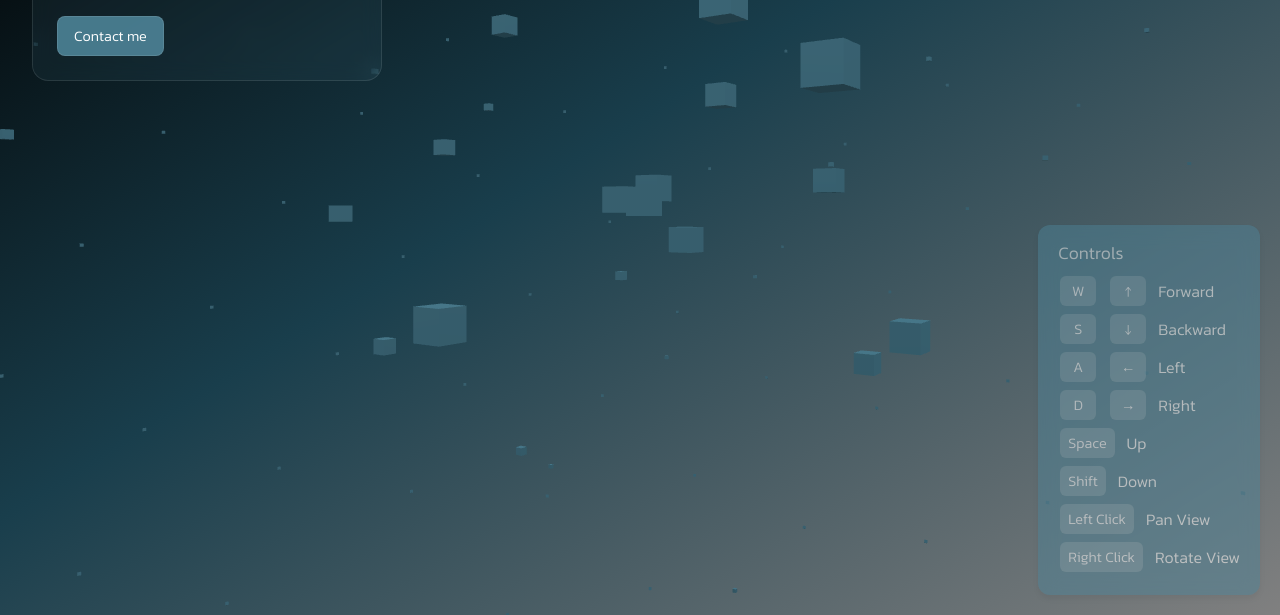
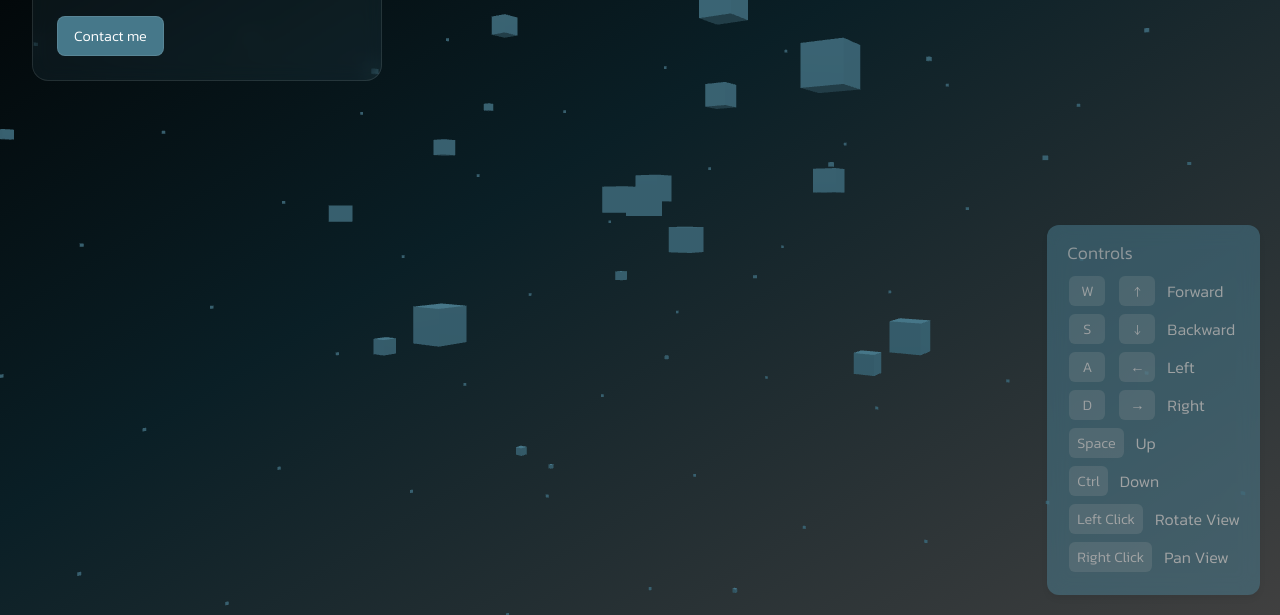
Before and after one commit to ok-sh/threejs-cartvisit, a website built with Vite: page index.html in a window 1280 px wide. Shown: the part 185-800 px from the top of the page. Built offline with nearby package versions, Linux system fonts and the light colour scheme; animation ran at ten frames a second.

Commit message:
update styles and controls

```diff
--- a/assets/css/style.css
+++ b/assets/css/style.css
@@ -6,7 +6,7 @@ html {
   margin: 0;
   width: 100%;
   height: 100%;
-  background-image: linear-gradient(to bottom right, #000 0, #193e4c 44%, #808080 100%);
+  background-image: linear-gradient(to bottom right, #000000 0, #0a1f26 44%, #404040 100%);
   color: #000000;
   font-family: sans-serif;
   font-style: normal;
--- a/assets/js/utils/keyboardControls.js
+++ b/assets/js/utils/keyboardControls.js
@@ -1,7 +1,7 @@
 import * as THREE from 'three';
 
 export function setupKeyboardControls(camera, controls) {
-  const moveSpeed = 2.0;
+  const moveSpeed = 3.0;
   const keysPressed = {};
 
   window.addEventListener('keydown', (event) => {
@@ -46,7 +46,7 @@ export function setupKeyboardControls(camera, controls) {
     if (keysPressed[' ']) { // Space key
       movement.y += moveSpeed;
     }
-    if (keysPressed['Shift']) {
+    if (keysPressed['Control'] || keysPressed['ctrl']) {
       movement.y -= moveSpeed;
     }
 
--- a/index.html
+++ b/index.html
@@ -64,16 +64,16 @@
         <span>Up</span>
     </div>
     <div class="controls-row">
-        <span class="key">Shift</span>
+        <span class="key">Ctrl</span>
         <span>Down</span>
     </div>
     <div class="controls-row">
         <span class="key">Left Click</span>
-        <span>Pan View</span>
+        <span>Rotate View</span>
     </div>
     <div class="controls-row">
         <span class="key">Right Click</span>
-        <span>Rotate View</span>
+        <span>Pan View</span>
     </div>
 </div>
 
```
